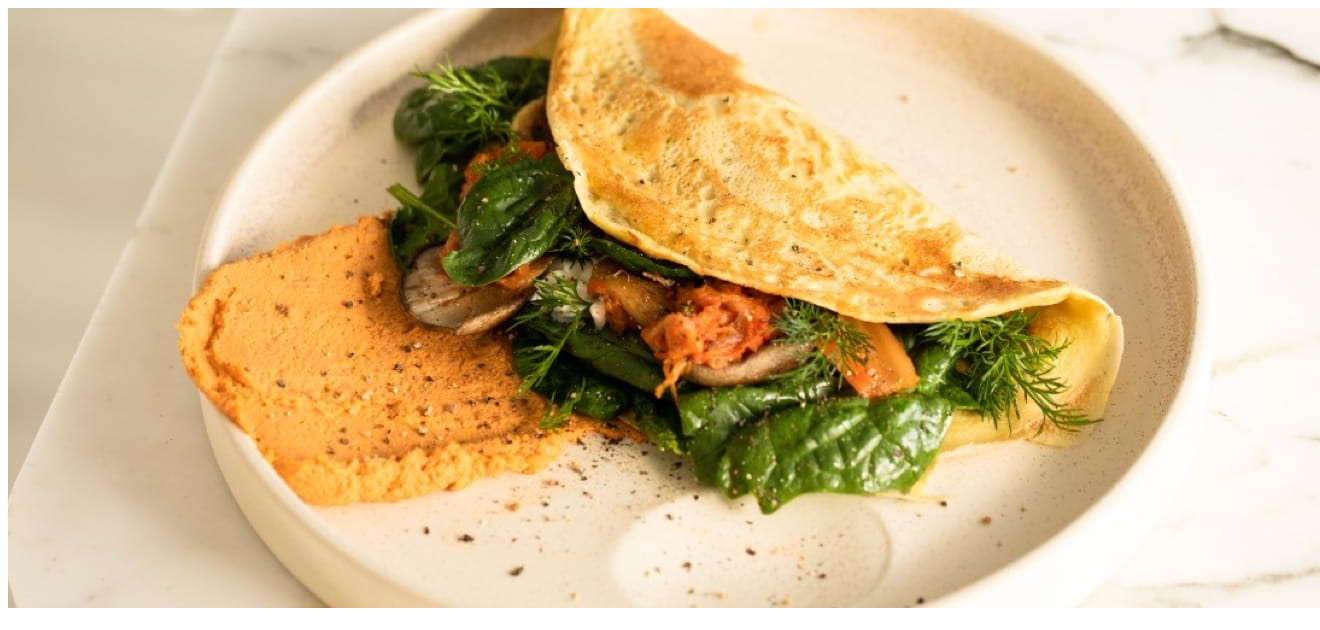
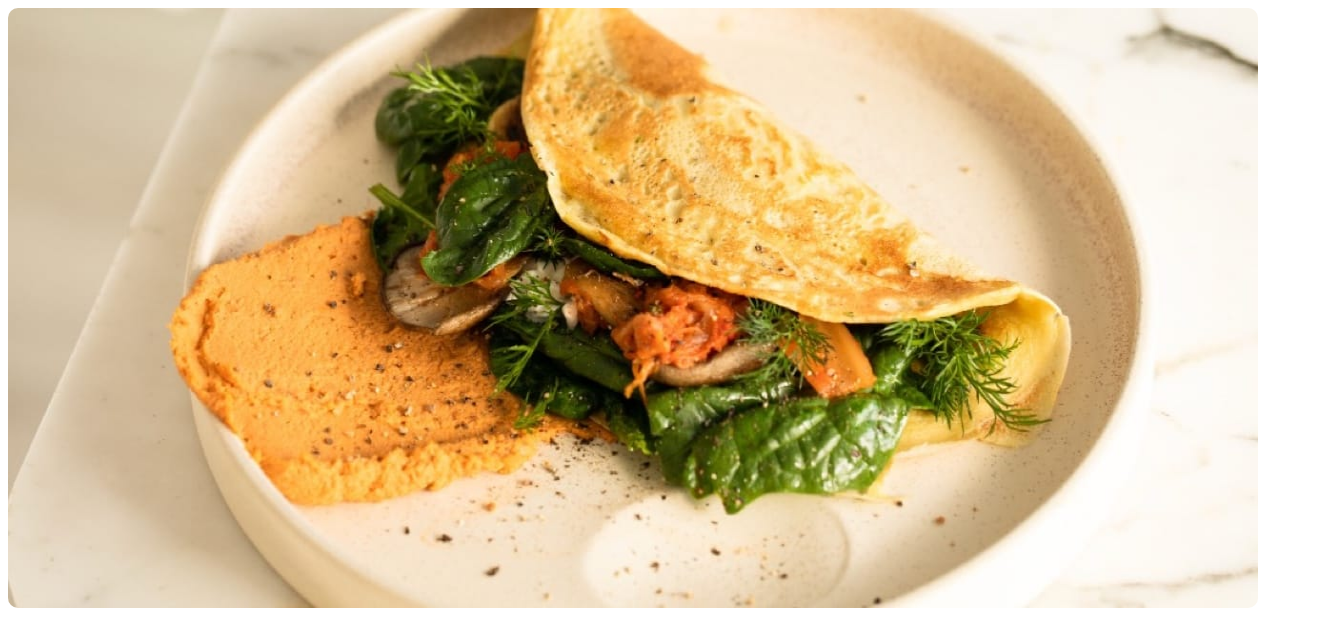
Before and after one commit to victorjudysen/Frontend-Mentor-Projects, a plain HTML site: page recipe-page-main/index.html in a window 1280 px wide. Shown: the top 630 px of the page, 1320 px wide, since content can reach past the window. Drawn offline with Linux system fonts and the light colour scheme.

Commit message:
Update styles.css

```diff
--- a/recipe-page-main/styles.css
+++ b/recipe-page-main/styles.css
@@ -7,6 +7,16 @@
     color: hsl(228, 45%, 44%);
 }
 
+.main-body {
+
+}
+
 p {
     font-size: 16px;
 }
+
+img {
+    height: 600px;
+    width: 1250px;
+    border-radius: 10px;
+}
```
